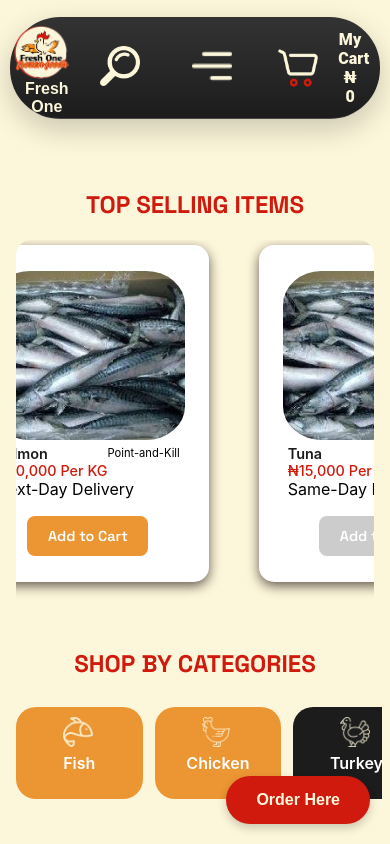
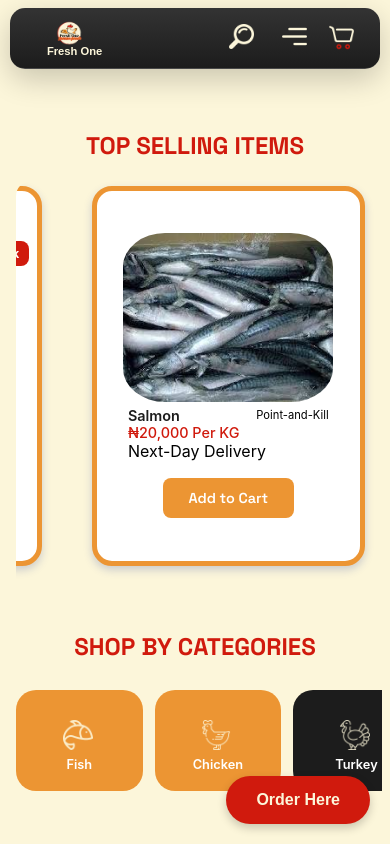
Before and after one commit to eshiAkalumhe14/fresh_one, a React (Create React App) app in the folder fresh_o/: page / in a window 390 px wide. Shown: the top 844 px of the page. Built offline with nearby package versions, Linux system fonts and the light colour scheme.

Commit message:
Refactor header and body styles for improved layout and responsiveness

```diff
--- a/fresh_o/src/body.css
+++ b/fresh_o/src/body.css
@@ -76,8 +76,10 @@
     transition: transform 0.5s ease-in-out;
     /* background: #2c3e50; */
     border-radius: 20%;
-    box-shadow: 0 4px 12px rgba(29, 13, 13, 0.669);
+    /* box-shadow: 0 4px 12px rgba(29, 13, 13, 0.669); */
     background-color: #ffffff;
+    border: 5px solid #ec9533;
+    box-shadow: #ccc 0px 4px 8px 0px;
 
 }
 
@@ -579,14 +581,14 @@ height: 20vh;
     }
 
     .glide__slides {
-        height: 70vh;
+        height: 50vh;
     }
 
     .carousel-item {
         margin: 0.5rem;
-        border-radius: 15px;
-        width: 62vw !important;
-        height: 40vh;
+        border-radius: 20px;
+        width: 70vw !important;
+        height: 45vh;
         background-color: #ffffff;
 
     }
@@ -640,19 +642,24 @@ height: 20vh;
     .category-card.small,
     .category-card.medium,
     .category-card.large {
-        height: 11vh;
+        height: 12vh;
         width : 15vh;
         flex: 0 0 auto;
+        display: flex;
+        flex-direction: column;
+        align-items: center;
+        justify-content: center;
     }
     .category-icon{
         width: 30px;
         height: 30px;
-        top: 10px;
+        top: 30px;
         right: 50px;
     }
+
     .category-name{
-        font-size: 1rem;
-        margin-top: 30px;
+        font-size: .8rem;
+        /* margin-top: 35px; */
     }
 
     .section-content {
@@ -724,6 +731,11 @@ height: 20vh;
         margin: 0.3rem 1rem;
     }
 
+    .pick-of-the-month-section .section-title{
+        font-size: 0.9rem;
+        margin: 10px;
+    }
+
     .card-title{
         display: flex;
         align-items: center;
@@ -746,7 +758,7 @@ height: 20vh;
     }
 
     .glide__slides {
-        height: 45vh;
+        height: 50vh;
     }
 
     .carousel-item {
--- a/fresh_o/src/header.css
+++ b/fresh_o/src/header.css
@@ -201,6 +201,10 @@ form{
 
 .nav li {
     margin: 0 20px;
+    display: flex;
+    align-items: center;
+    justify-content: center;
+    flex-direction: column;
 }
 
 .nav a {
@@ -225,3 +229,330 @@ form{
     margin-bottom: 10px;
     vertical-align: middle;
 }
+
+
+/* RESPONSIVE DESIGN - Media Queries */
+
+/* Large Desktop (1200px and up) */
+@media screen and (min-width: 1200px) {
+    .header_container {
+        width: 90%;
+        height: 12vh;
+    }
+
+    .header_title {
+        font-size: 1.1rem;
+    }
+
+    .icon {
+        height: 45px;
+        width: 45px;
+    }
+
+    .nav a {
+        font-size: 1.3rem;
+    }
+}
+
+/* Tablet styles (768px - 1024px) */
+@media screen and (max-width: 1024px) {
+    .App-header {
+        height: 16vh;
+    }
+
+    .header_container {
+        width: 95%;
+        height: 10vh;
+        border-radius: 30px;
+    }
+
+    .header_con1 {
+        width: 15%;
+    }
+
+    .header_con2 {
+        width: 75%;
+    }
+
+    .header_title {
+        font-size: 0.9rem;
+    }
+
+    .icon {
+        height: 35px;
+        width: 35px;
+        margin: 0 15px;
+    }
+
+    .cart_count {
+        font-size: 0.9rem;
+        width: 8vw;
+    }
+
+    .search_input {
+        width: 25vh;
+        padding: 8px;
+        font-size: 0.9rem;
+    }
+
+    .search_submit_button {
+        padding: 8px 15px;
+        font-size: 0.9rem;
+    }
+
+    .menu_section {
+        width: 90%;
+        top: 12%;
+    }
+
+    .nav a {
+        font-size: 1.1rem;
+        margin: 0 2rem 2rem 0;
+    }
+
+    .nav li {
+        margin: 0 15px;
+    }
+
+    .nav_icon {
+        height: 22px;
+        width: 22px;
+    }
+}
+
+/* Mobile styles (max-width: 768px) */
+@media screen and (max-width: 768px) {
+    .App-header {
+        height: 14vh;
+    }
+
+    .header_container {
+        width: 95%;
+        height: 8vh;
+        border-radius: 20px;
+        top: 1%;
+    }
+
+    .header_con1 {
+        width: 20%;
+    }
+
+    .header_con2 {
+        width: 70%;
+    }
+
+    .logo {
+        height: 50%;
+    }
+
+    .header_title {
+        font-size: 0.8rem;
+    }
+
+    .icon {
+        height: 30px;
+        width: 30px;
+        margin: 0 10px;
+    }
+
+    .cart_count {
+        font-size: 0.8rem;
+        width: 12vw;
+    }
+
+    .search_bar_container {
+        position: absolute;
+        top: 100%;
+        left: 010px;
+        width: 90%;
+        background-color: #ec9533;
+        border-radius: 0 0 20px 20px;
+        padding: 10px;
+        z-index: 998;
+    }
+
+    .search_input {
+        width: 60vw;
+        padding: 8px;
+        font-size: 0.9rem;
+    }
+
+    .search_submit_button {
+        padding: 8px 12px;
+        font-size: 0.9rem;
+    }
+
+    .menu_section {
+        width: 85%;
+        top: 8%;
+        border-radius: 20px;
+    }
+
+    .menu_open {
+        max-height: 12vh;
+    }
+
+    .nav {
+        padding-top: 1rem;
+    }
+
+    .nav ul {
+        flex-wrap: wrap;
+        justify-content: center;
+    }
+
+    .nav li {
+        margin: 0 10px;
+        flex-direction: row;
+        align-items: center;
+    }
+
+    .nav a {
+        font-size: 0.9rem;
+        margin: 0 0.5rem 1rem 0;
+    }
+
+    .nav_icon {
+        height: 18px;
+        width: 18px;
+        margin-bottom: 0;
+        margin-right: 5px;
+    }
+}
+
+/* Small mobile styles (max-width: 480px) */
+@media screen and (max-width: 480px) {
+    .App-header {
+        height: 12vh;
+    }
+
+    .header_container {
+        width: 95%;
+        height: 7vh;
+        border-radius: 15px;
+    }
+
+    .header_con1 {
+        width: 25%;
+    }
+
+    .header_con2 {
+        width: 65%;
+    }
+
+    .logo {
+        height: 45%;
+    }
+
+    .header_title {
+        font-size: 0.7rem;
+    }
+
+    .icon {
+        height: 25px;
+        width: 25px;
+        margin: 0 8px;
+    }
+
+    .cart_count {
+        font-size: 0.7rem;
+        width: 15vw;
+    }
+
+    .search_input {
+        width: 50vw;
+        padding: 6px;
+        font-size: 0.8rem;
+    }
+
+    .search_submit_button {
+        padding: 6px 10px;
+        font-size: 0.8rem;
+    }
+
+    .menu_section {
+        width: 85%;
+        top: 7%;
+    }
+
+    .menu_open {
+        max-height: 10vh;
+    }
+
+    .nav {
+        padding-top: 0.8rem;
+
+    }
+
+    .nav li {
+        margin: 0 5px;
+    }
+
+    .nav a {
+        font-size: 0.8rem;
+        margin: 0 0.3rem 0.8rem 0;
+    }
+
+    .nav_icon {
+        height: 16px;
+        width: 16px;
+        margin-right: 3px;
+    }
+
+    /* Hide cart text on very small screens, show only icon */
+    .cart_count {
+        display: none;
+    }
+
+    .cart_count_container {
+        flex-direction: column;
+    }
+
+    /* Stack menu items more compactly */
+    .nav ul {
+        flex-direction: row;
+        flex-wrap: wrap;
+        gap: 15px;
+    }
+
+    .nav li {
+        flex-direction: column;
+        margin: 2px;
+    }
+}
+
+/* Extra small screens (max-width: 360px) */
+@media screen and (max-width: 360px) {
+    .header_container {
+        height: 6vh;
+    }
+
+    .header_title {
+        font-size: 0.6rem;
+    }
+
+    .icon {
+        height: 22px;
+        width: 22px;
+        margin: 0 5px;
+    }
+
+    .search_input {
+        width: 45vw;
+        font-size: 0.7rem;
+    }
+
+    .search_submit_button {
+        font-size: 0.7rem;
+        padding: 5px 8px;
+    }
+
+    .nav a {
+        font-size: 0.7rem;
+    }
+
+    .nav_icon {
+        height: 14px;
+        width: 14px;
+    }
+}
```
